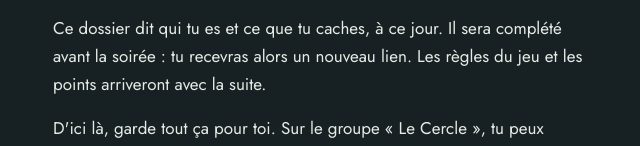
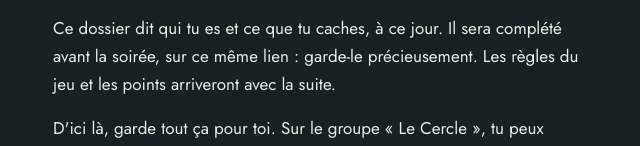
Before and after one commit to RROFFI/jean-charles-x7k2m, a plain HTML site: page index.html in a window 1280 px wide. Shown: the part 2843-2989 px from the top of the page, without its empty margins (319-959 px from the left). Drawn offline with nearby package versions, Linux system fonts and the light colour scheme.

Commit message:
Fiche v1 à jour, ancienne fiche supprimée
La fiche reste à la racine (index.html), sur le même lien ; la version
complète la remplacera le 3 décembre.

Co-Authored-By: Claude Opus 5.5 <noreply@anthropic.com>
Claude-Session: https://claude.ai/code/session_011AoN7vXQQqNJv2vwbLvmjk

```diff
--- a/index.html
+++ b/index.html
@@ -429,7 +429,7 @@
 
   <section>
     <h2>D'ici la soirée</h2>
-    <p>Ce dossier dit qui tu es et ce que tu caches, à ce jour. Il sera complété avant la soirée&nbsp;: tu recevras alors un nouveau lien. Les règles du jeu et les points arriveront avec la suite.</p>
+    <p>Ce dossier dit qui tu es et ce que tu caches, à ce jour. Il sera complété avant la soirée, sur ce même lien&nbsp;: garde-le précieusement. Les règles du jeu et les points arriveront avec la suite.</p>
     <p>D'ici là, garde tout ça pour toi. Sur le groupe «&nbsp;Le Cercle&nbsp;», tu peux réagir en restant dans ton rôle, sans rien dévoiler de ton secret.</p>
   </section>
 
```
